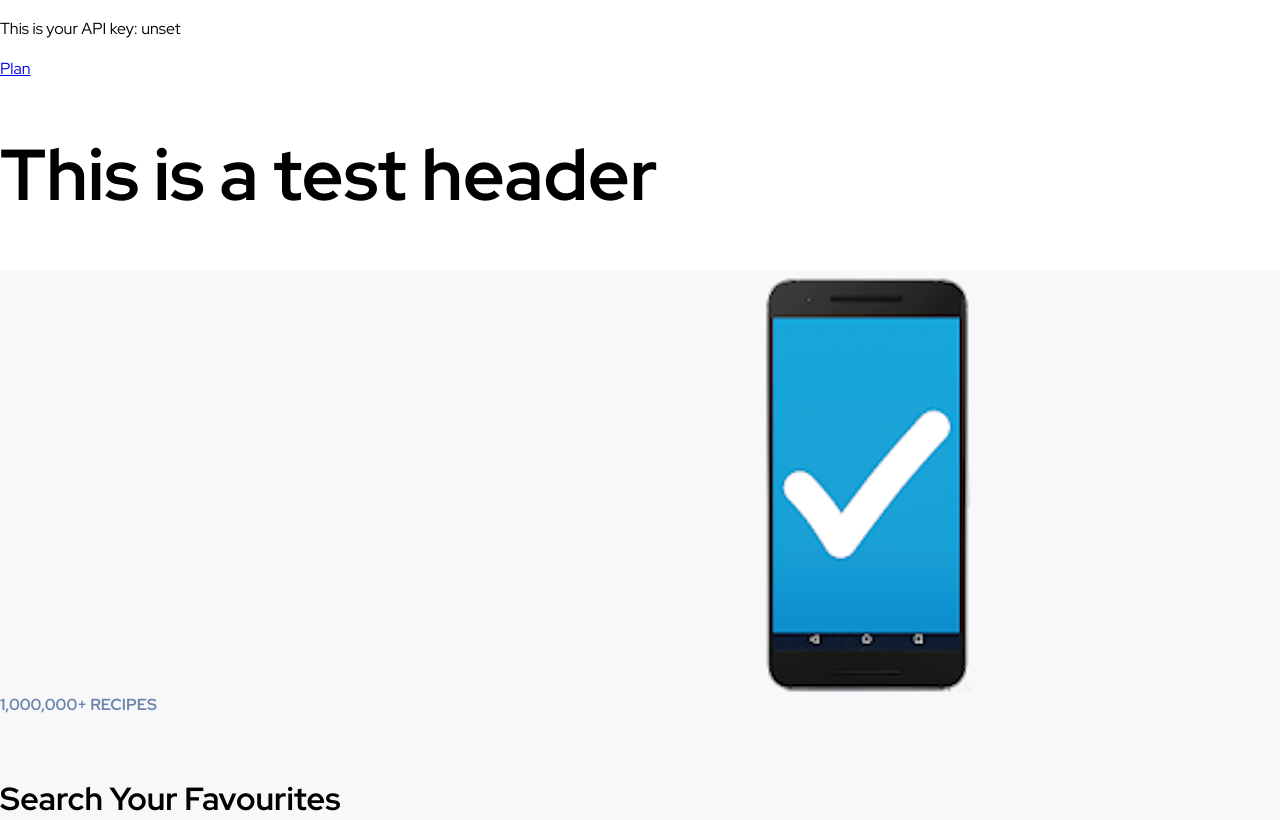
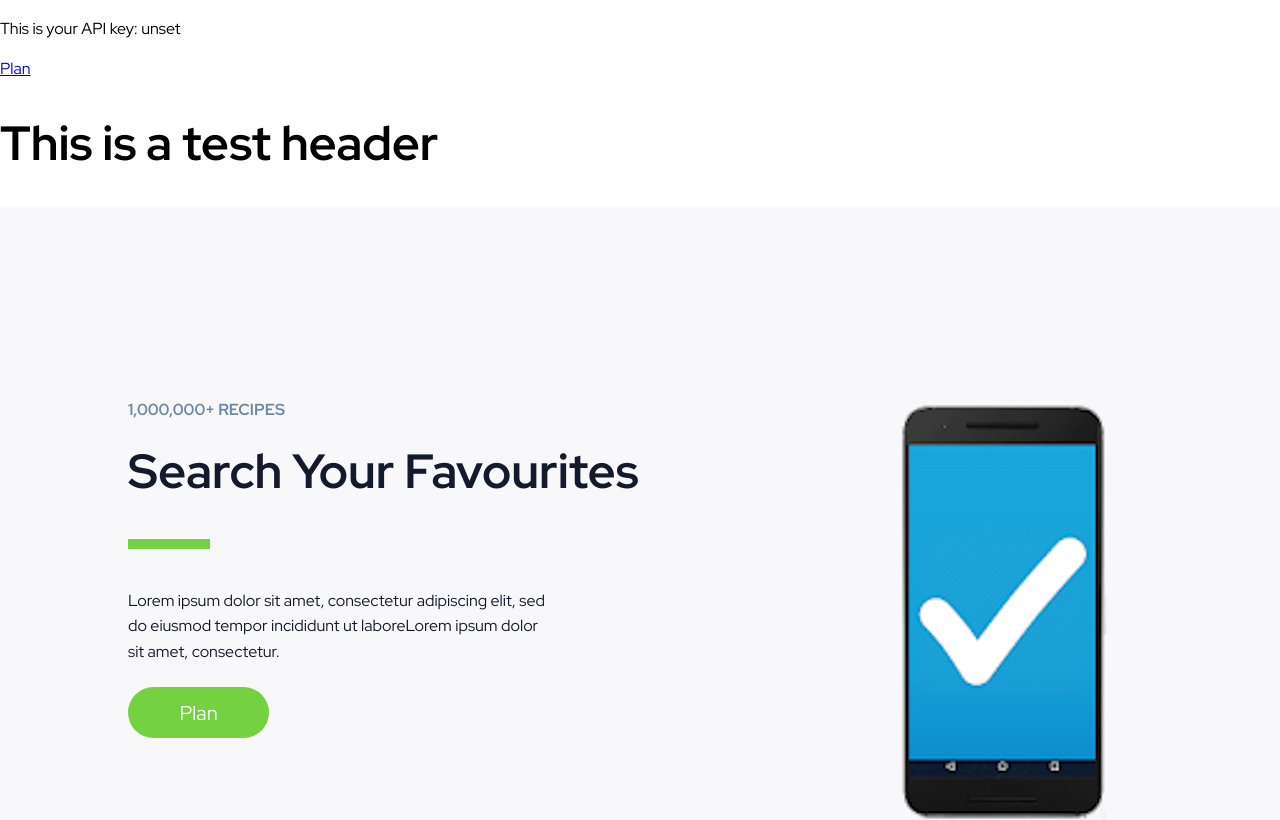
Before and after one commit to mkevinq/mealprep, a React (Create React App) app: page / in a window 1280 px wide. Shown: the top 820 px of the page. Built offline with nearby package versions, Linux system fonts and the light colour scheme; no server answers.

Commit message:
Fixed formatting in first 'highlighting' box, also changed h1 font size (largest size I found on figma was 48)

```diff
--- a/src/App.jsx
+++ b/src/App.jsx
@@ -40,20 +40,23 @@ function App() {
 function Highlight() {
   return (
     <div class="highlight">
-      <img id="img_right" src={placeholder} alt="Phone" width="214" height="430"/>
+      <div id="text_left">
         <p id="subtitle">
           1,000,000+ RECIPES
         </p>
-      <h4>
+        <h1 id="title">
           <b>Search</b> Your Favourites
-      </h4>
-      <p id="soft">
+        </h1>
+        <hr align="left"></hr>
+        <p id="description">
           Lorem ipsum dolor sit amet, consectetur adipiscing elit, sed do eiusmod tempor incididunt ut laboreLorem ipsum dolor sit amet, consectetur.
         </p>
         <button id="green">
           Plan
         </button>
       </div>
+      <img id="img_right" src={placeholder} alt="Phone" width="214" height="430"/>
+    </div>
   );
 }
 
--- a/src/index.css
+++ b/src/index.css
@@ -10,7 +10,7 @@
 }
 
 h1 {
-  font-size: 72px;
+  font-size: 48px; /*Largest text I found on figma was 48?*/
   font-weight: bold;
 }
 
@@ -44,16 +44,35 @@ p {
   line-height: 160%;
 }
 
+hr {
+  border: 5px solid #74D142;
+  width: 72px;
+}
+
 /*Variations on the p syle*/
 #subtitle {
   font-weight: 700;
   color: #6C85AA;
-  padding-top: 33%;
+  padding-top: 0%;
   padding-bottom: 16px;
+  margin: 0px;
 }
 
-#soft {
+#title {
+  font-weight: 700;
+  color: #131A2C;
+  padding-top: 0px;
+  padding-bottom: 28px;
+  margin: 0px;
+}
+
+#description {
   font-weight: 400;
+  color: #111929;
+  padding-top: 31px;
+  padding-bottom: 23px;
+  max-width: 429px;
+  margin: 0px;
 }
 
 button {
@@ -65,6 +84,10 @@ button {
   -webkit-font-smoothing: antialiased;
   -moz-osx-font-smoothing: grayscale;
   font-size: 20px;
+  width: 141px;
+  height: 51px;
+  padding-top: 0px;
+  padding-bottom: 0px;
 }
 
 /*Variations on the button style*/
@@ -74,21 +97,34 @@ button {
   color: #FFFFFF;
 }
 
+/*Positioning for text in the two "highlight" boxes*/
+#text_left {
+  padding-left: 10%;
+  padding-right: 0px;
+}
+
+#text_right {
+  padding-left: 0px;
+  padding-right: 0px;
+}
+
 /*Positioning for images in the two "highlight" boxes*/
 #img_left {
-  float: left;
-  padding-left: 15%;
+  padding-left: 14%;
 }
 
 #img_right {
-  float: right;
-  padding-right: 24%;
+  padding-left: 20%;
 }
 
 /*Class for the "highlight" object/widget*/
 .highlight {
   background-color:#F8F8FB;
   min-height: 430px; /*Height of the image*/
+  display: flex;
+  flex-direction: row;
+  padding-top: 190px;
+  padding-bottom: 190px;
 }
 
 body {
```
Lines whose indentation alone changed are shown as unchanged.
